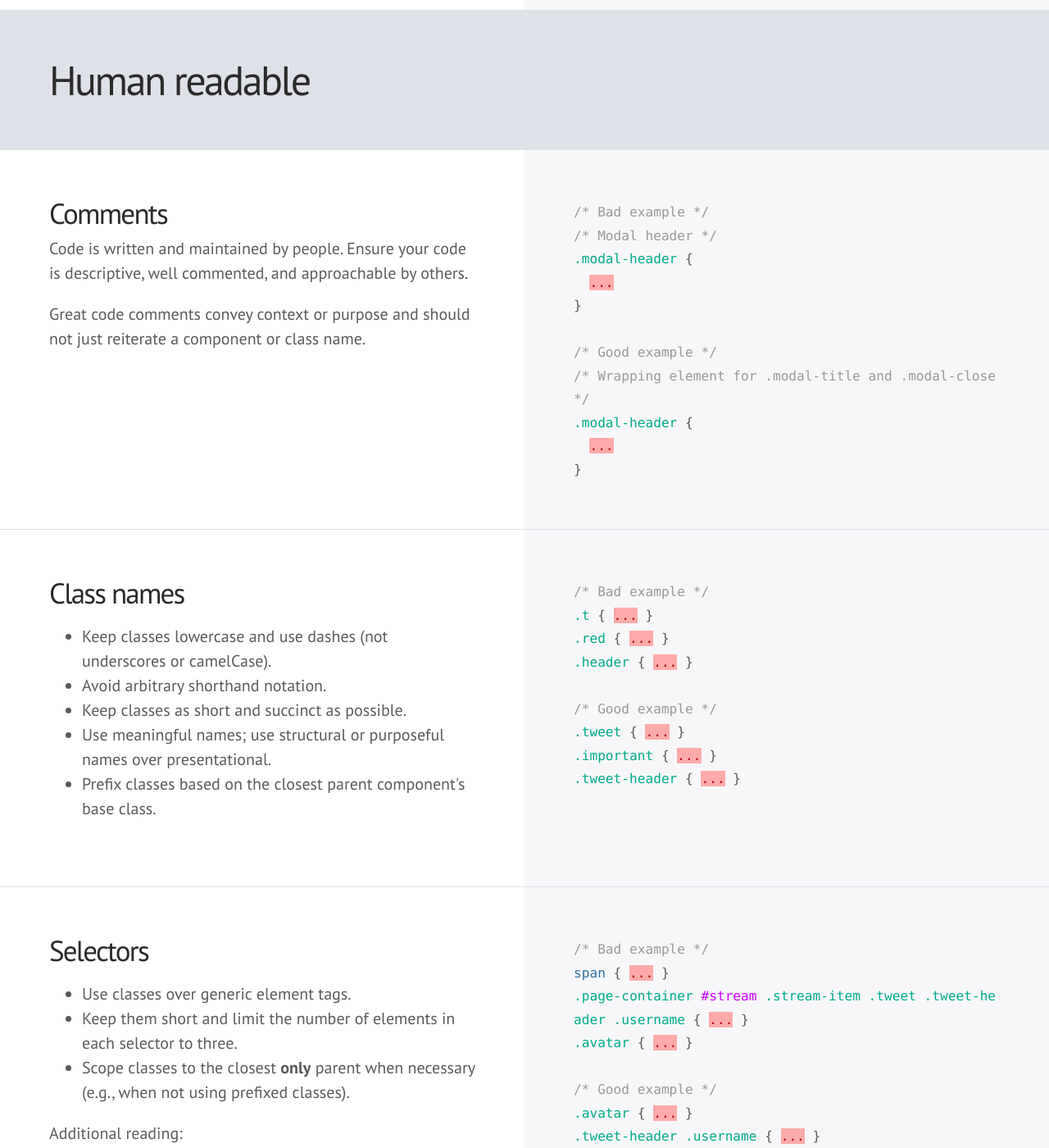
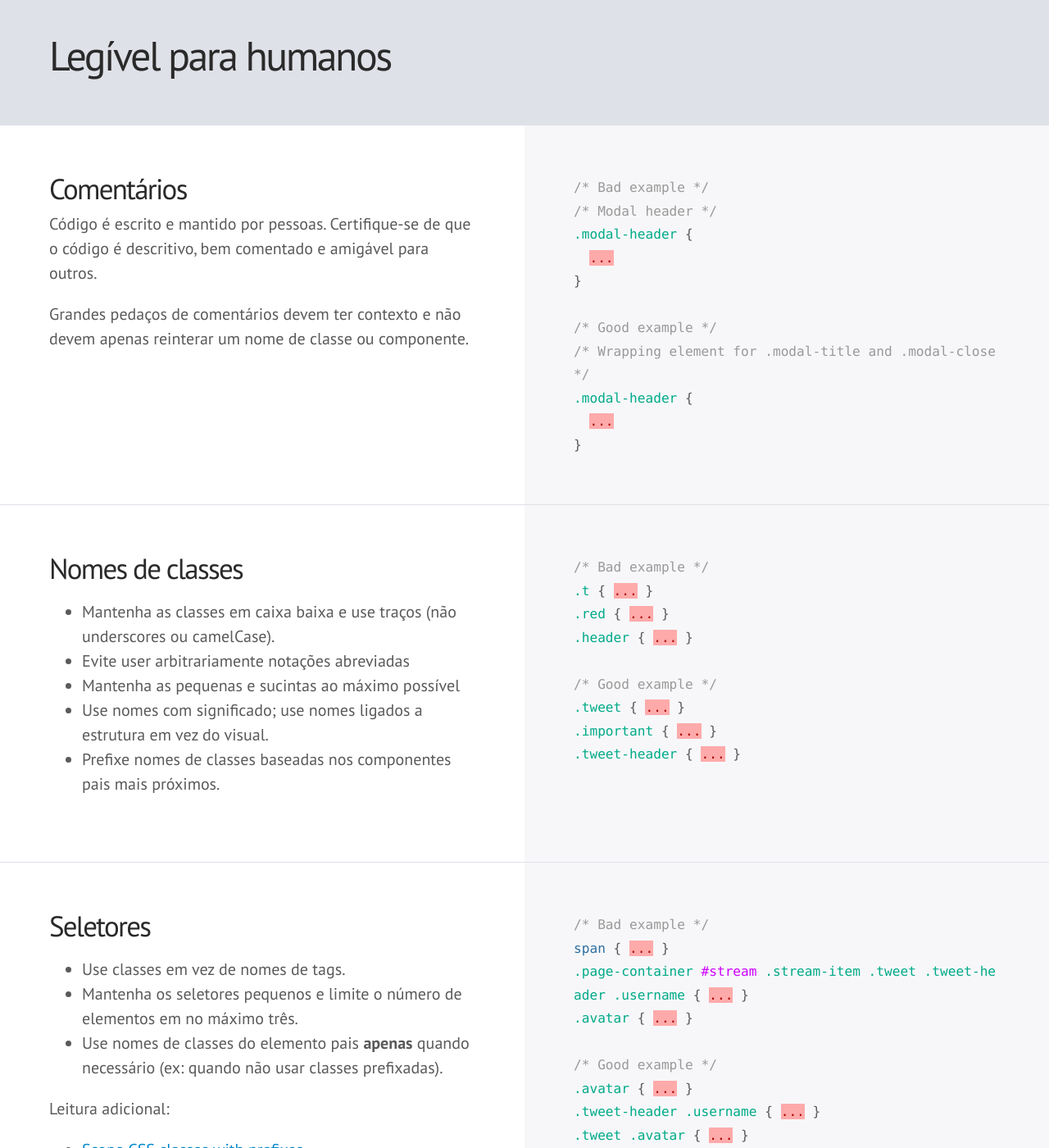
Before and after one commit to mdo/code-guide, a Jekyll site: the page built from pt-br.html, in a window 1280 px wide and 1400 px high, scrolled down 7094 px. Shown: the whole window at 82% size. Built offline with Jekyll 4.4.1, drawn with Linux system fonts in a browser that asks for light colours; Markdown is read by kramdown in place of the engine named in the settings; comment, search, counter and statistics services are not loaded; some of the changed text lies outside the part shown.

Commit message:
pt-br done... revision may needed

```diff
--- a/pt-br.html
+++ b/pt-br.html
@@ -151,7 +151,7 @@
 <div class="section" id="css-mediaa-queries">
   <div class="col">
     <h3>Onde colocar as Media Queries</h3>
-    <p>Place media queries as close to their relevant rule sets whenever possible. Don't bundle them all in a separate stylesheet or at the end of the document. Doing so only makes it easier for folks to miss them in the future. Here's a typical setup.</p>
+    <p>Coloque as Media Queries o mais perto possível de suas regras originais. Não coloque todas as media queries separadas em outros arquigos ou no final do documento. Fazendo assim, fica fácil para os outros se perderem no futuro. Veja um exemplo típico:</p>
   </div>
   <div class="col">
     {% highlight css %}{% include css/media-queries.css %}{% endhighlight %}
@@ -160,9 +160,9 @@
 
 <div class="section" id="css-prefixed-properties">
   <div class="col">
-    <h3>Prefixed properties</h3>
-    <p>When using vendor prefixed properties, indent each property such that the declaration's value lines up vertically for easy multi-line editing.</p>
-    <p>In Textmate, use <strong>Text &rarr; Edit Each Line in Selection</strong> (&#8963;&#8984;A). In Sublime Text 2, use <strong>Selection &rarr; Add Previous Line</strong> (&#8963;&#8679;&uarr;) and <strong>Selection &rarr;  Add Next Line</strong> (&#8963;&#8679;&darr;).</p>
+    <h3>Propriedades com prefixo</h3>
+    <p>Quando usar prefixos de browsers, idente cada propriedade alinhada verticalmente para facilitar a edição multi-linha.</p>
+    <p>No Textmate, use <strong>Text &rarr; Edit Each Line in Selection</strong> (&#8963;&#8984;A). No Sublime Text 2, use <strong>Selection &rarr; Add Previous Line</strong> (&#8963;&#8679;&uarr;) e <strong>Selection &rarr; Add Next Line</strong> (&#8963;&#8679;&darr;).</p>
   </div>
   <div class="col">
     {% highlight css %}{% include css/prefixed-properties.css %}{% endhighlight %}
@@ -171,8 +171,8 @@
 
 <div class="section" id="css-single-declarations">
   <div class="col">
-    <h3>Single declarations</h3>
-    <p>In instances where a rule set includes only one declaration, consider removing line breaks for readability and faster editing. Consider this mixed example:</p>
+    <h3>Declarações únicas</h3>
+    <p>Em lugares onde são definidas apenas uma linha de propriedade, considere remover as quebras de linha para melhorar a leitura e edição. Considere este exemplo:</p>
   </div>
   <div class="col">
     {% highlight css %}{% include css/single-declarations.css %}{% endhighlight %}
@@ -181,8 +181,8 @@
 
 <div class="section" id="css-nesting">
   <div class="col">
-    <h3>Nesting in LESS and SASS</h3>
-    <p>Avoid unnecessary nesting. Just because you can nest, doesn't mean you always should. Consider nesting if you must scope styles to a parent and if there are multiple elements to be nested.</p>
+    <h3>Aninhamento (nesting) no LESS e SASS</h3>
+    <p>Evite aninhar seletores. Não é só por que você pode aninhar (nesting) seletores, significa que você deve fazê-lo sempre. Considere aninhar se você tem um escopo de estilos para um pai e se há múltiplos elementos para serem aninhados.</p>
   </div>
   <div class="col">
     {% highlight scss %}{% include css/nesting.scss %}{% endhighlight %}
@@ -190,14 +190,14 @@
 </div>
 
 <div class="heading" id="css-human-readable">
-  <h2>Human readable</h3>
+  <h2>Legível para humanos</h3>
 </div>
 
 <div class="section" id="css-comments">
   <div class="col">
-    <h3>Comments</h3>
-    <p>Code is written and maintained by people. Ensure your code is descriptive, well commented, and approachable by others.</p>
-    <p>Great code comments convey context or purpose and should not just reiterate a component or class name.</p>
+    <h3>Comentários</h3>
+    <p>Código é escrito e mantido por pessoas. Certifique-se de que o código é descritivo, bem comentado e amigável para outros.</p>
+    <p>Grandes pedaços de comentários devem ter contexto e não devem apenas reinterar um nome de classe ou componente.</p>
   </div>
   <div class="col">
     {% highlight css %}{% include css/comments.css %}{% endhighlight %}
@@ -206,13 +206,13 @@
 
 <div class="section" id="css-class-names">
   <div class="col">
-    <h3>Class names</h3>
+    <h3>Nomes de classes</h3>
     <ul>
-      <li>Keep classes lowercase and use dashes (not underscores or camelCase).</li>
-      <li>Avoid arbitrary shorthand notation.</li>
-      <li>Keep classes as short and succinct as possible.</li>
-      <li>Use meaningful names; use structural or purposeful names over presentational.</li>
-      <li>Prefix classes based on the closest parent component's base class.</li>
+      <li>Mantenha as classes em caixa baixa e use traços (não underscores ou camelCase).</li>
+      <li>Evite user arbitrariamente notações abreviadas</li>
+      <li>Mantenha as pequenas e sucintas ao máximo possível</li>
+      <li>Use nomes com significado; use nomes ligados a estrutura em vez do visual.</li>
+      <li>Prefixe nomes de classes baseadas nos componentes pais mais próximos.</li>
     </ul>
   </div>
   <div class="col">
@@ -222,13 +222,13 @@
 
 <div class="section" id="css-selectors">
   <div class="col">
-    <h3>Selectors</h3>
+    <h3>Seletores</h3>
     <ul>
-      <li>Use classes over generic element tags.</li>
-      <li>Keep them short and limit the number of elements in each selector to three.</li>
-      <li>Scope classes to the closest <strong>only</strong> parent when necessary (e.g., when not using prefixed classes).</li>
+      <li>Use classes em vez de nomes de tags.</li>
+      <li>Mantenha os seletores pequenos e limite o número de elementos em no máximo três.</li>
+      <li>Use nomes de classes do elemento pais <strong>apenas</strong> quando necessário (ex: quando não usar classes prefixadas). </li>
     </ul>
-    <p>Additional reading:</p>
+    <p>Leitura adicional:</p>
     <ul>
       <li><a href="http://markdotto.com/2012/02/16/scope-css-classes-with-prefixes/">Scope CSS classes with prefixes</a></li>
       <li><a href="http://markdotto.com/2012/03/02/stop-the-cascade/">Stop the cascade</a></li>
@@ -241,37 +241,37 @@
 
 <div class="section" id="css-organization">
   <div class="col">
-    <h3>Organization</h3>
+    <h3>Organização</h3>
     <ul>
-      <li>Organize sections of code by component.</li>
-      <li>Develop a consistent commenting hierarchy.</li>
-      <li>If using multiple CSS files, break them down by component.</li>
+      <li>Organize seções do código por componentes.</li>
+      <li>Desenvolva uma hierarquia de comentários consistente.</li>
+      <li>Se usar múltiplos arquivos CSS, quebre-os em componentes.</li>
     </ul>
   </div>
 </div>
 
 <div class="section" id="css-editor-prefs">
   <div class="col">
-    <h3>Editor preferences</h3>
-    <p>Set your editor to the following settings to avoid common code inconsistencies and dirty diffs:</p>
+    <h3>Preferências de editor</h3>
+    <p>Defina seu editor com as seguintes configurações para evitar inconsistências comuns no código e diffs sujos:</p>
     <ul>
-      <li>Use soft-tabs set to 2 spaces</li>
-      <li>Trim trailing white space on save</li>
-      <li>Set encoding to UTF-8</li>
-      <li>Add new line at end of files</li>
+      <li>Use soft-tabs com 2 espaços</li>
+      <li>Apague os espaços em brancos ao salvar</li>
+      <li>Defina UTF-8 como encode</li>
+      <li>Coloque uma nova linha no final dos arquivos</li>
     </ul>
-    <p>Consider applying these preferences to your project's <code>.editorconfig</code> file, a la <a href="https://github.com/twbs/bootstrap/blob/master/.editorconfig">Bootstrap's own</a>.</p>
+    <p>Considere aplicar estas preferencias ao seu projeto com usando o arquivo <code>.editorconfig</code>, como o <a href="https://github.com/twbs/bootstrap/blob/master/.editorconfig">Bootstrap's</a>.</p>
   </div>
 </div>
 
 
 <div class="heading" id="copy">
-  <h2 id="copy">Copy</h2>
+  <h2 id="copy">Cópia</h2>
 </div>
 
 <div class="section">
   <div class="col">
-    <h3 id="sentencecase">Sentence case</h3>
-    <p>Always write copy, including headings and code comments, in <a href="http://en.wikipedia.org/wiki/Letter_case#Usage">sentence case</a>. In other words, aside from titles and proper nouns, only the first word should be capitalized.</p>
+    <h3 id="sentencecase">Sentenças</h3>
+    <p>Sempre escreva a cópia, incluindo títulos e comentários de código, com a mesma <a href="http://en.wikipedia.org/wiki/Letter_case#Usage">capitalização</a>. Em outras palavras, tirando títulos e nomes próprios, apenas a primeira palavra deve ser capitalizada.</p>
   </div>
 </div>
```
